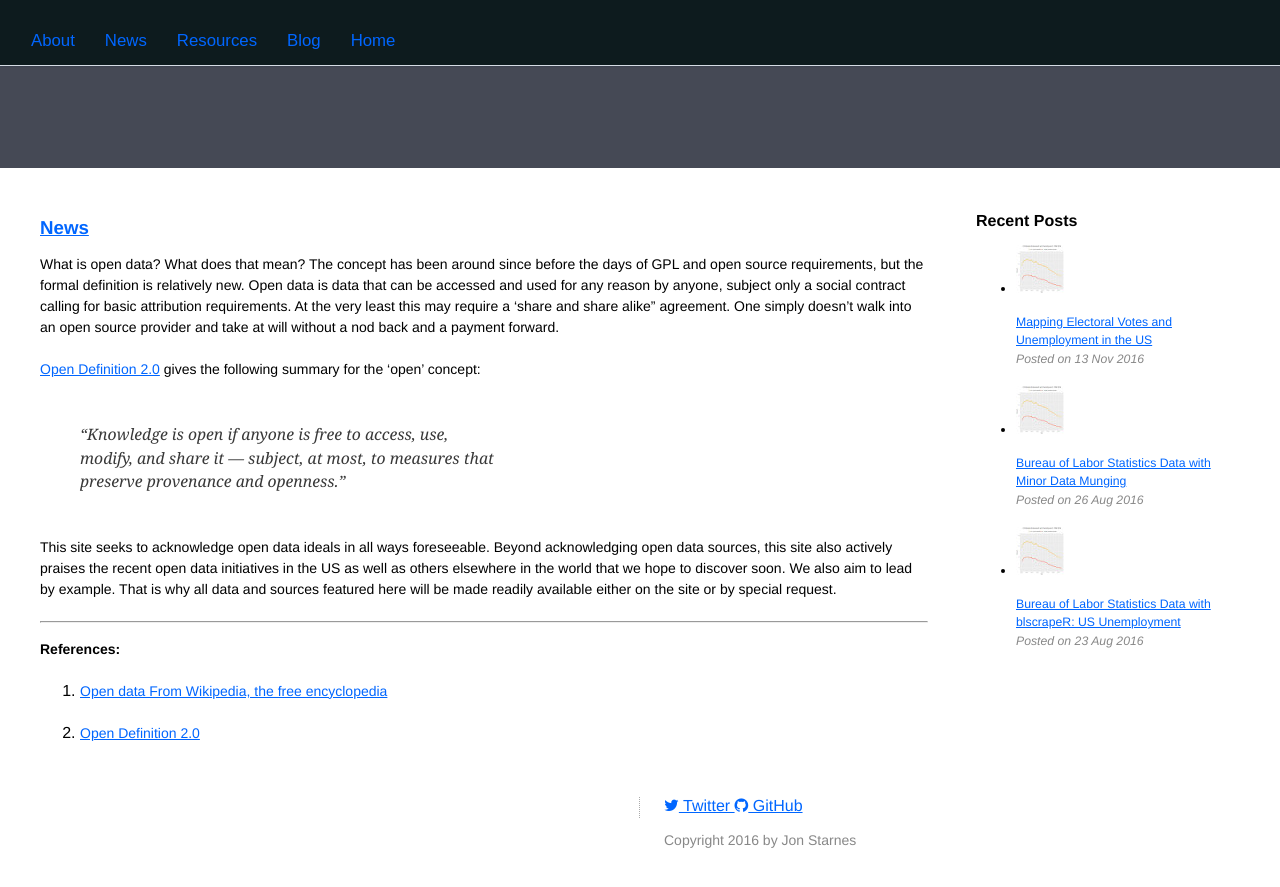
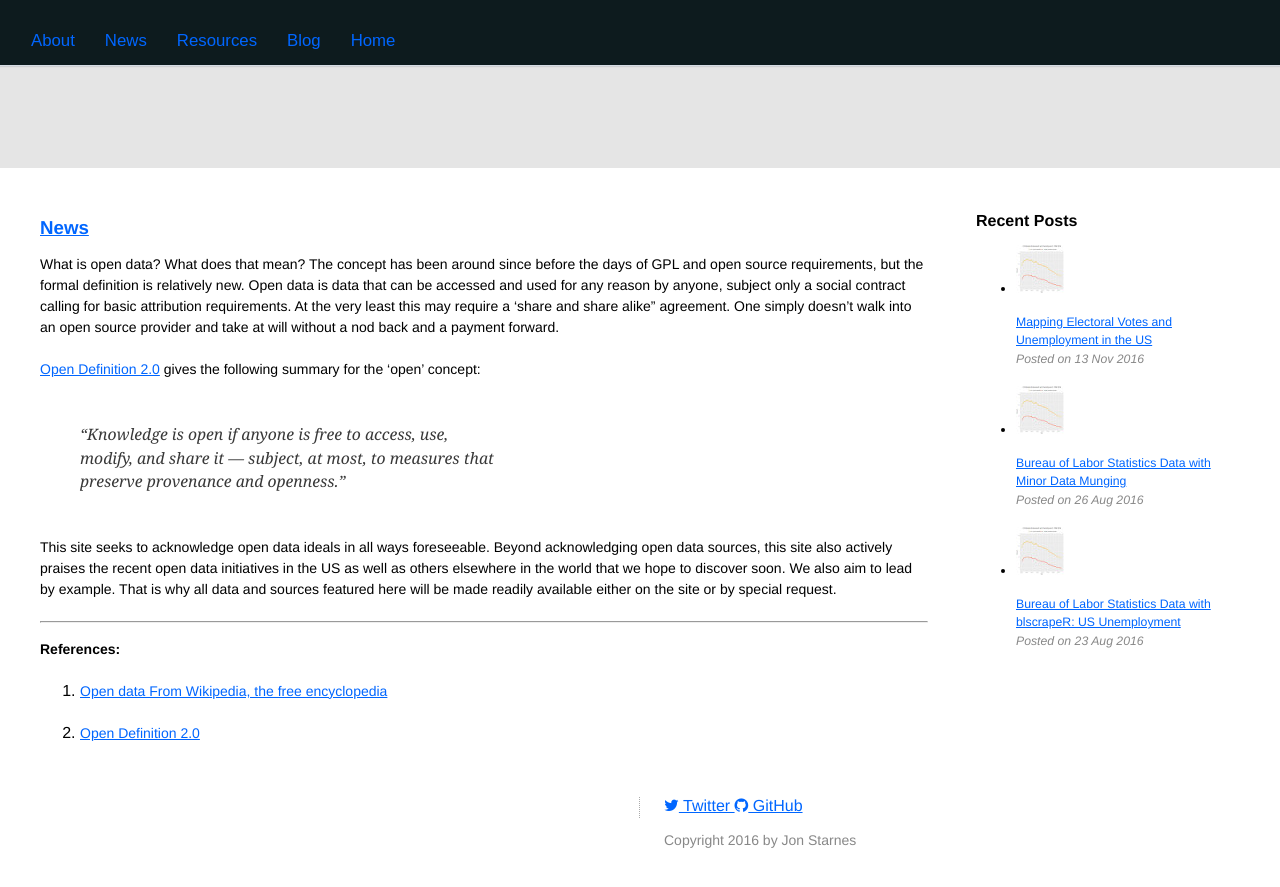
Before and after one commit to jon-starnes/jon-starnes.github.io, a Jekyll site: the page built from index.html, in a window 1280 px wide. Shown: the top 887 px of the page. Built offline with Jekyll 4.4.1, drawn with Linux system fonts in a browser that asks for light colours; nearby versions of some CDN libraries.

Commit message:
Style updates

```diff
--- a/_includes/footer.html
+++ b/_includes/footer.html
@@ -1,7 +1,6 @@
 
 <div class="container">
   <div class="row">
-      <div class="row">
 
         <div class="col feature">
           <p></p>
--- a/_sass/_base.scss
+++ b/_sass/_base.scss
@@ -3,11 +3,11 @@ $main: #FCFAFA;
 /* $font-style: 'Open Sans', sans-serif; */
 $font-color: #0D1B1E;
 $link-color: #7798AB;
-$link-hover-color: #C8D3D5;
+$link-hover-color: #ACECA1;
 $heading-font: 'Muli', sans-serif;
 $heading-font-color: #474647;
 $light:  	#778DA9; /* #E7EDF4; */
-$header:  #454955; /* #1D1425; */
+$header:  #E5E5E5; /* #1D1425; */
 $blockquote: #DEA54B;
 
 *,
```
